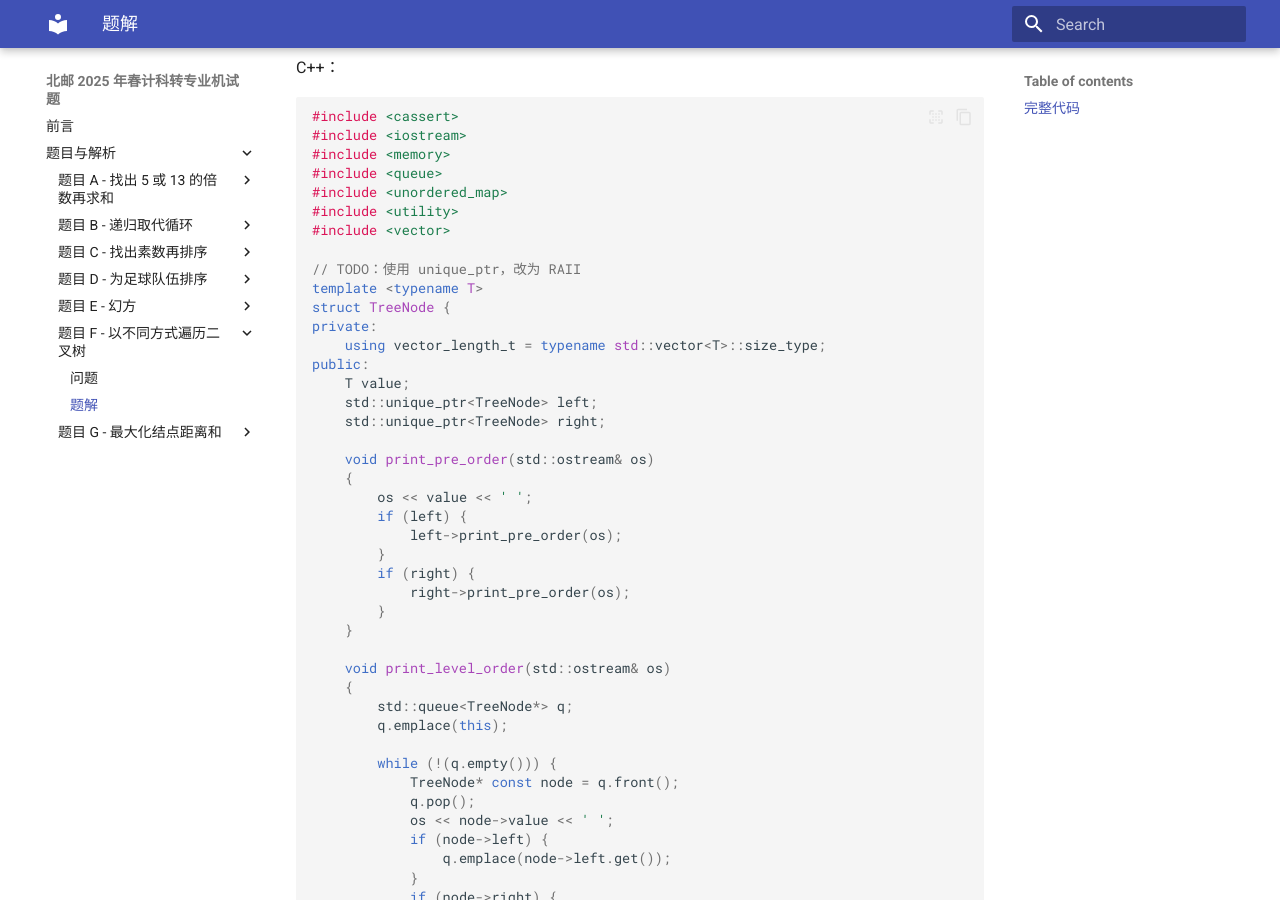
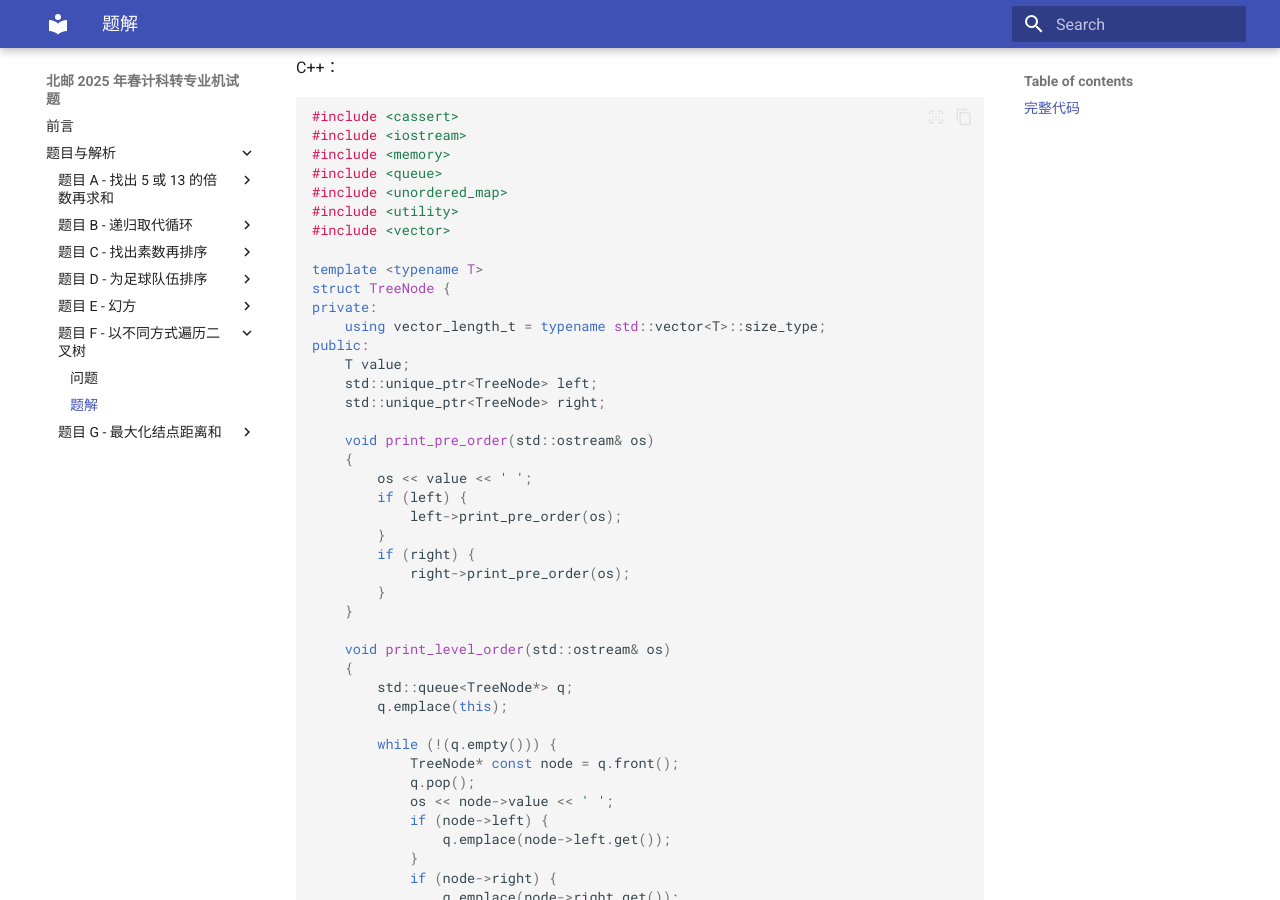
Before and after one commit to LS-Hower/bupt-major-switching-programming-questions, an MkDocs documentation site: the page built from docs/problem-f/answer.md, in a window 1280 px wide and 900 px high, scrolled down 1704 px. Built offline with MkDocs 1.6.1 and Material for MkDocs 9.7.7, drawn with Linux system fonts in a browser that asks for light colours.

Commit message:
Remove completed TODO in code

```diff
--- a/docs/problem-f/answer.md
+++ b/docs/problem-f/answer.md
@@ -69,7 +69,6 @@ C++：
 #include <utility>
 #include <vector>
 
-// TODO：使用 unique_ptr，改为 RAII
 template <typename T>
 struct TreeNode {
 private:
```
